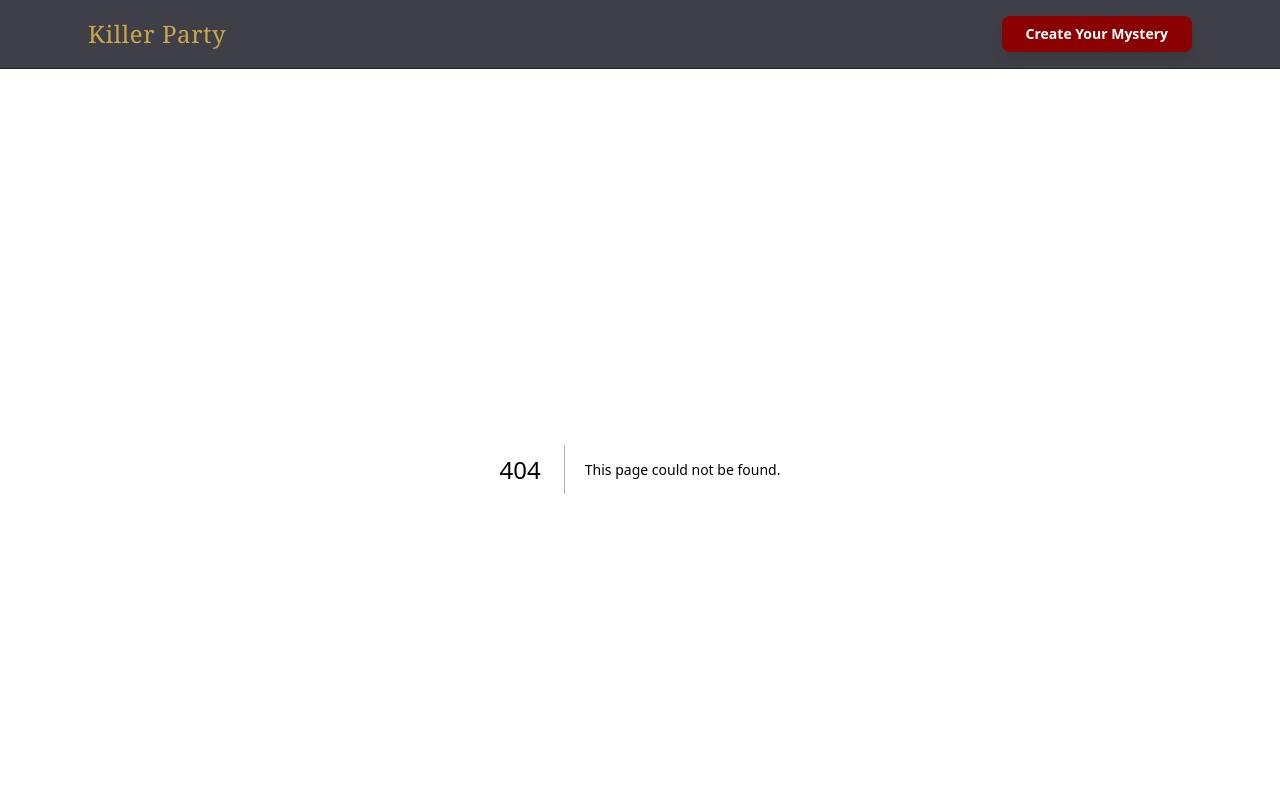
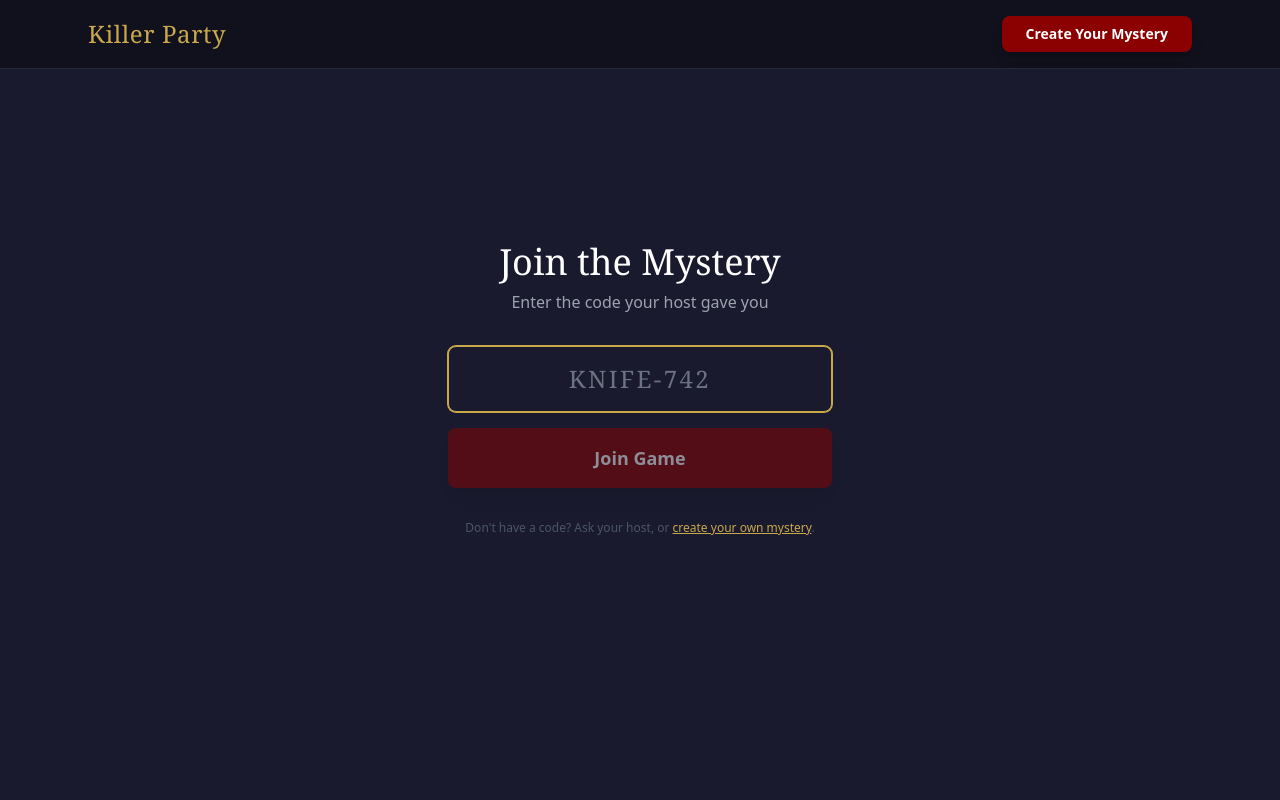
Before and after one commit to elliswerner4/killer-party, a Next.js app: page /join in a window 1280 px wide. Before the commit this address had no page. Shown: the top 800 px of the page. Built offline with nearby package versions, Linux system fonts and the light colour scheme.

Commit message:
Create JoinPage component for game joining

```diff
--- /dev/null
+++ b/src/app/join/page.tsx
@@ -0,0 +1,74 @@
+'use client'
+
+import { useState } from 'react'
+import { useRouter } from 'next/navigation'
+
+export default function JoinPage() {
+  const router = useRouter()
+  const [code, setCode] = useState('')
+  const [loading, setLoading] = useState(false)
+  const [error, setError] = useState('')
+
+  async function handleJoin(e: React.FormEvent) {
+    e.preventDefault()
+    if (!code.trim()) return
+    setError('')
+    setLoading(true)
+
+    try {
+      const res = await fetch(`/api/games/join?code=${encodeURIComponent(code.trim().toUpperCase())}`)
+      const data = await res.json()
+
+      if (!res.ok) {
+        setError(data.error || 'Game not found. Check the code and try again.')
+        return
+      }
+
+      // Navigate to the play page where they can pick a character
+      router.push(`/play/${data.gameId}`)
+    } catch {
+      setError('Connection error. Please try again.')
+    } finally {
+      setLoading(false)
+    }
+  }
+
+  return (
+    <div className="min-h-[80vh] flex flex-col items-center justify-center px-6">
+      <div className="max-w-sm w-full text-center">
+        <h1 className="font-display text-4xl text-white mb-2">Join the Mystery</h1>
+        <p className="text-gray-400 mb-8">Enter the code your host gave you</p>
+
+        <form onSubmit={handleJoin} className="space-y-4">
+          <input
+            type="text"
+            value={code}
+            onChange={(e) => setCode(e.target.value.toUpperCase())}
+            placeholder="KNIFE-742"
+            className="input-field text-center text-2xl font-display tracking-widest py-4"
+            maxLength={20}
+            autoFocus
+            autoComplete="off"
+          />
+
+          {error && (
+            <p className="text-red-400 text-sm">{error}</p>
+          )}
+
+          <button
+            type="submit"
+            disabled={loading || !code.trim()}
+            className="btn-primary w-full py-4 text-lg disabled:opacity-50"
+          >
+            {loading ? 'Finding game...' : 'Join Game'}
+          </button>
+        </form>
+
+        <p className="text-gray-600 text-xs mt-8">
+          Don't have a code? Ask your host, or{' '}
+          <a href="/create" className="text-gold underline">create your own mystery</a>.
+        </p>
+      </div>
+    </div>
+  )
+}
```
